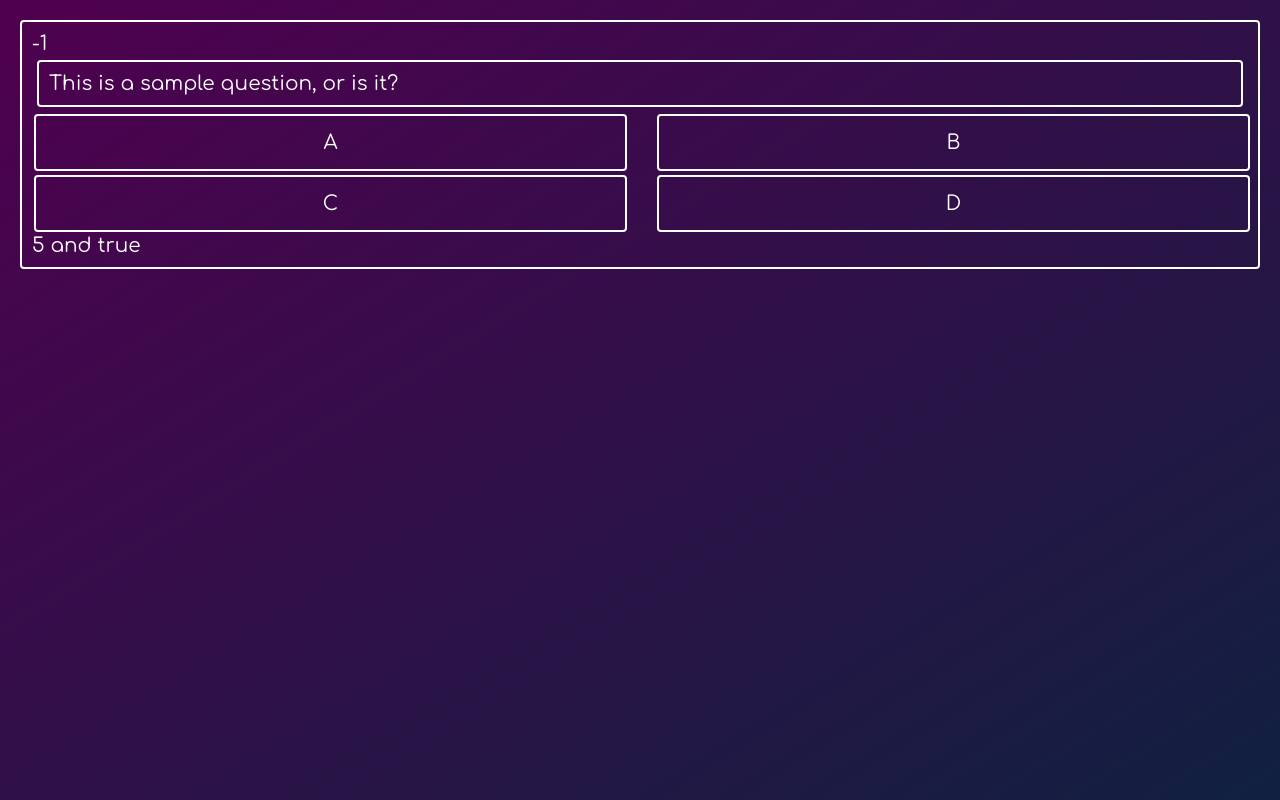
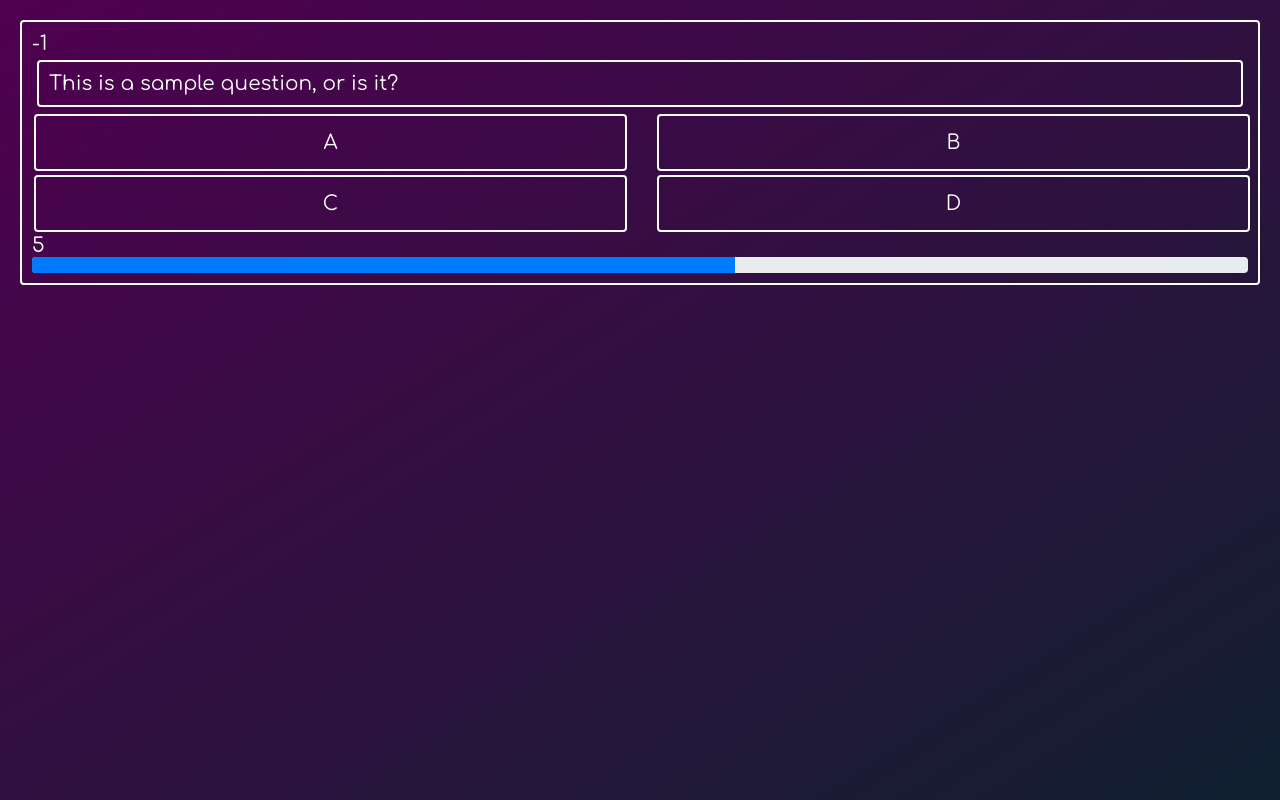
Before and after one commit to devclub-iitd/QuizApp, a React (Create React App) app: page / in a window 1280 px wide. Built offline with nearby package versions, Linux system fonts and the light colour scheme; no server answers.

Commit message:
Add progress bar

```diff
--- a/src/index.css
+++ b/src/index.css
@@ -4,7 +4,7 @@ html{
   /* margin: 0; */
     height: 100%;
   background-color: #500050; /* For browsers that do not support gradients */
-  background-image: linear-gradient(to bottom right, #500050, #102040);
+  background-image: linear-gradient(to bottom right, #500050, #102030);
   box-sizing: border-box;
 }
 body {
@@ -72,8 +72,14 @@ ol, ul {
   border-radius: 4px;
   margin :2px;
 }
+
+.option.grey{
+  background-color: #222222;
+}
 .option:hover{
-  background-color: #100090;
+  background-color: #500050;
+  background-image: linear-gradient(to bottom right, #990066, #603090);
+
 }
 .answers{
 }
--- a/src/index.js
+++ b/src/index.js
@@ -35,7 +35,7 @@ class Game extends React.Component {
       response: -1,
       timerIsOn: true,
       timerEndTime: new Date(),
-      timerTotalTime: 10000,
+      timerTotalTime: 10,
     };
     this.state.timerEndTime.setTime(this.state.timerEndTime.getTime()+10000)
   }
--- a/src/modules/Timer.js
+++ b/src/modules/Timer.js
@@ -41,7 +41,13 @@ class Timer extends React.Component{
       timerClass = "timer-off";
     }
     return(
-      <div className={timerClass}>{this.state.displayTime / 1000 | 0} and {this.props.isOn.toString()}</div>
+      <div className={timerClass}>  {(this.state.displayTime/1000|0)}
+      <div className="progress">
+        <div className="progress-bar" role="progressbar" style={{width: + ((this.state.displayTime/1000|0) / this.props.totalTime)*100+"%"}} >
+
+        </div>
+      </div>
+      </div>
     )
   }
 }
```
